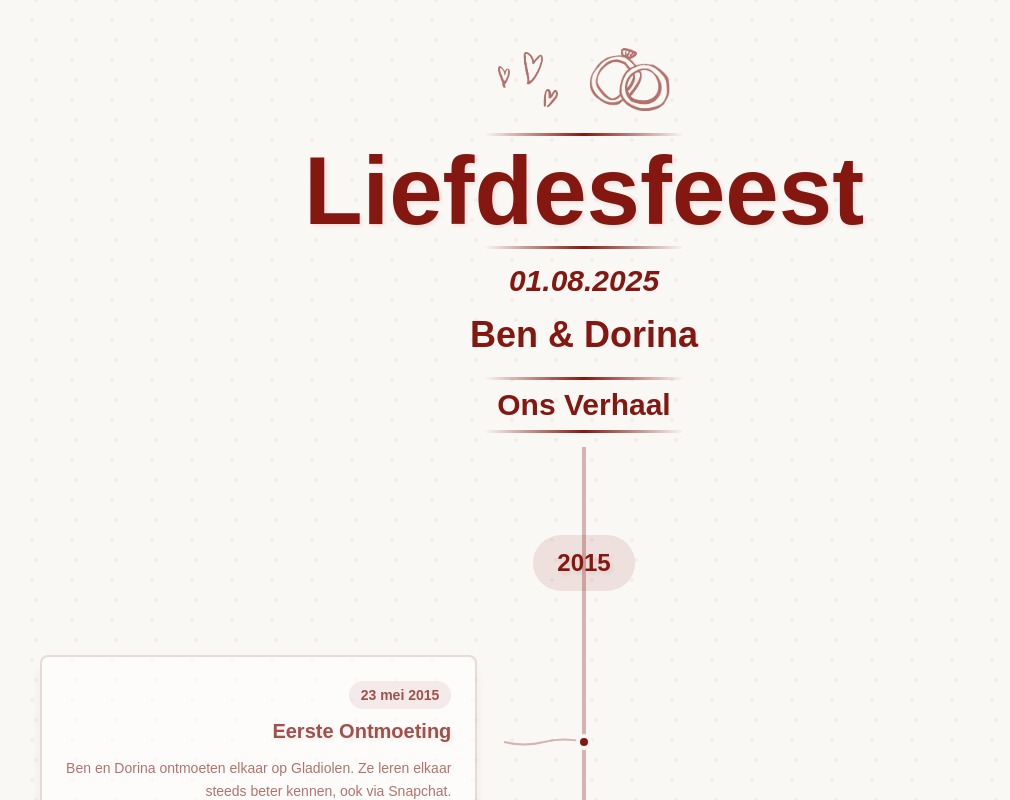
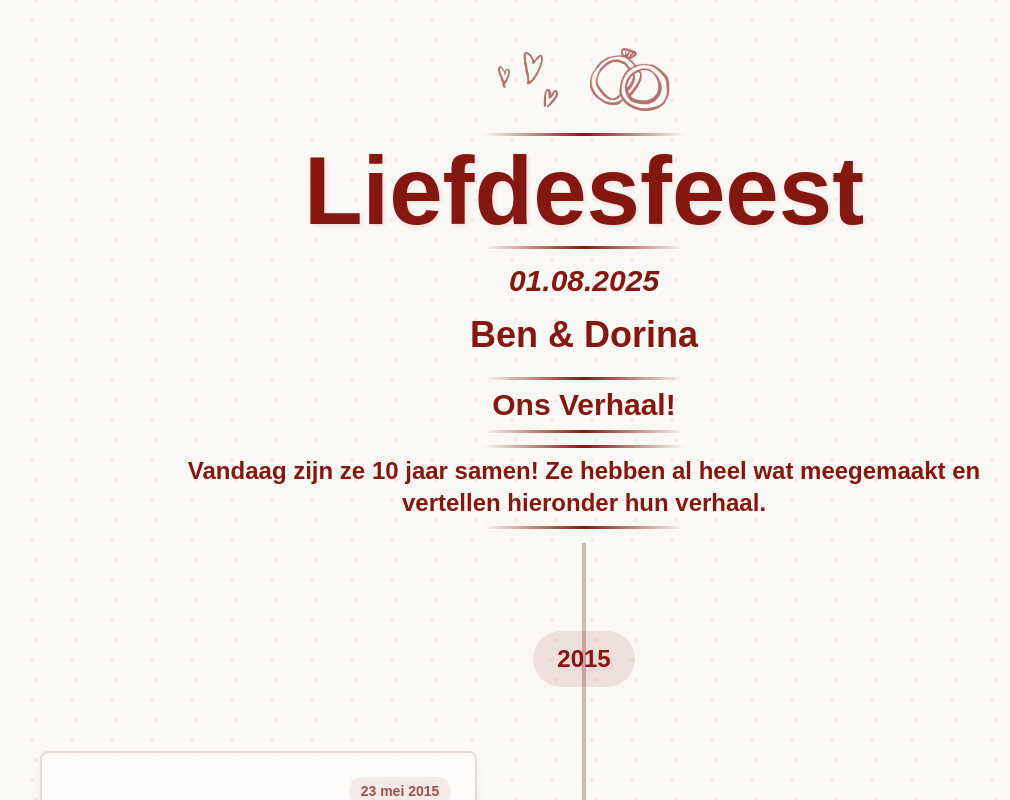
Before and after one commit to samdemaeyer/liefdesfeest-fotos, a Next.js app: page /ons-verhaal in a window 1280 px wide. Shown: the top 800 px of the page, without its empty margins (56-1066 px from the left). Built offline with nearby package versions, Linux system fonts and the light colour scheme; a web font is replaced by a local one.

Commit message:
NAKIJKEN: aanpassing Titel 'Ons Verhaal' daar zou onder een zinnetje mogen (iets kleiner)

```diff
--- a/src/app/ons-verhaal/page.tsx
+++ b/src/app/ons-verhaal/page.tsx
@@ -28,7 +28,10 @@ export default function OnsVerhaalPage() {
       {/* Wedding Header */}
       <WeddingHeader>
         <h2 className="wedding-text text-2xl md:text-3xl font-semibold decorative-border mt-8">
-          Ons Verhaal
+          Ons Verhaal!
+        </h2>
+        <h2 className="wedding-text text-1xl md:text-2xl font-semibold decorative-border mt-8">
+          Vandaag zijn ze 10 jaar samen! Ze hebben al heel wat meegemaakt en vertellen hieronder hun verhaal.
         </h2>
       </WeddingHeader>
 
```
